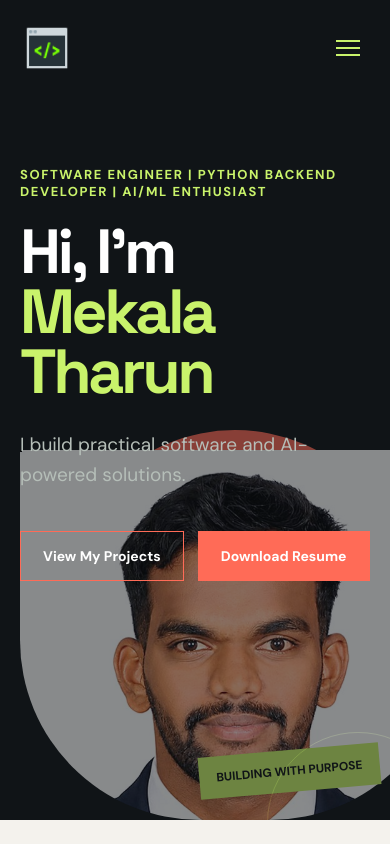
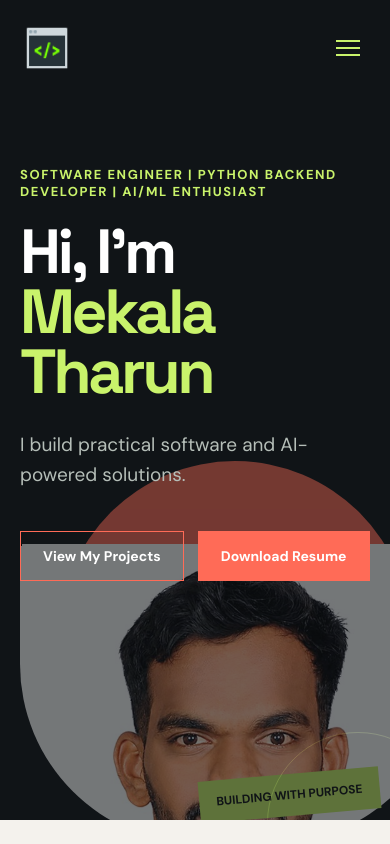
Before and after one commit to melakatharun/Tharun-Portfolio, a plain HTML site: page Tharun-portfolio/index.html in a window 390 px wide. Shown: the top 844 px of the page. Drawn offline with Linux system fonts and the light colour scheme.

Commit message:
Improve mobile hero layout

```diff
--- a/Tharun-portfolio/style.css
+++ b/Tharun-portfolio/style.css
@@ -113,8 +113,9 @@
     .menu-toggle { align-items: center; background: transparent; border: 0; cursor: pointer; display: flex; flex-direction: column; gap: 5px; padding: 10px; position: relative; z-index: 4; }
     .menu-toggle span { background: var(--lime); display: block; height: 2px; width: 24px; }
     .header-text { padding-top: 70px; width: 100%; }
+    .hero-description, .hero-actions { position: relative; z-index: 3; }
     .header-text h1 { font-size: clamp(54px, 16vw, 82px); }
-    .hero-portrait { height: 370px; opacity: .5; right: -60px; width: 430px; }
+    .hero-portrait { bottom: -24px; height: 300px; opacity: .42; right: -60px; width: 430px; }
     .hero-note { bottom: 28px; right: 70px; }
     section, #about, #services, #portfolio, #contact { padding: 78px 0; }
     .row { flex-direction: column; gap: 34px; }
```
